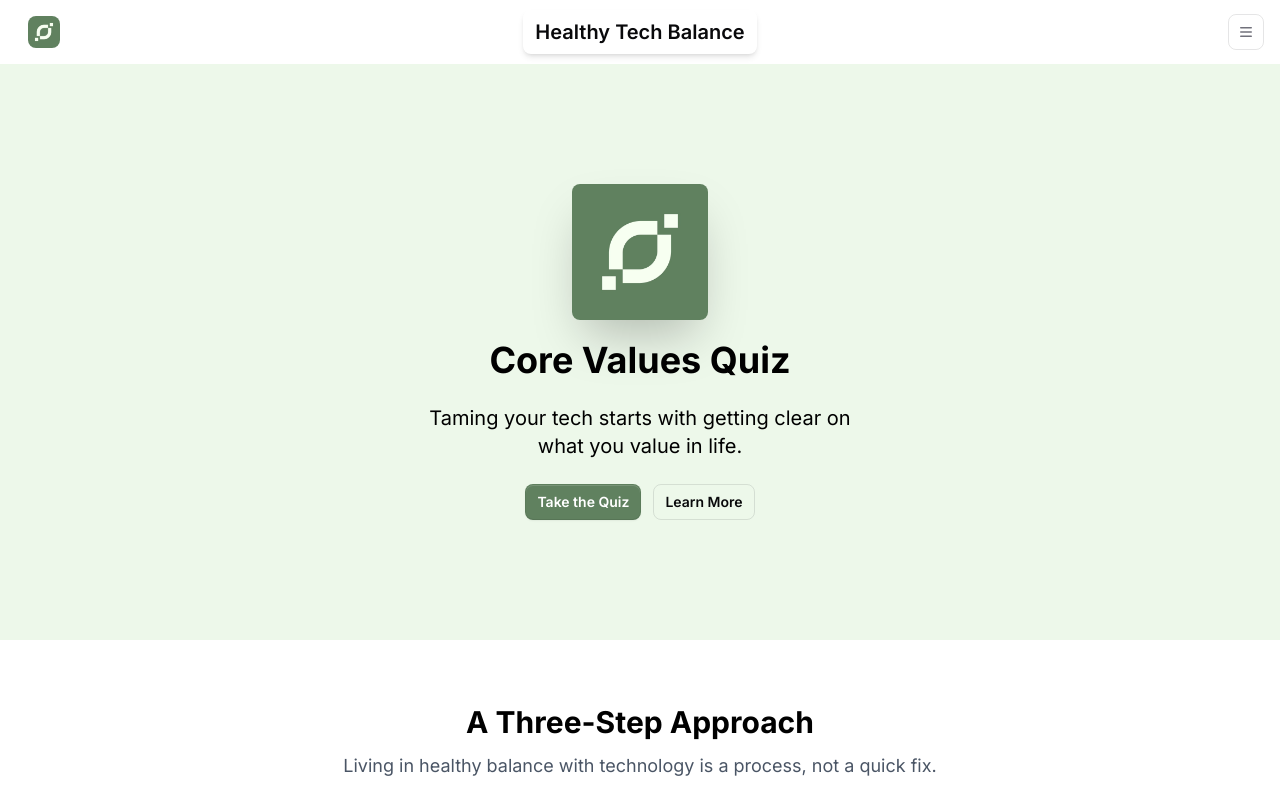
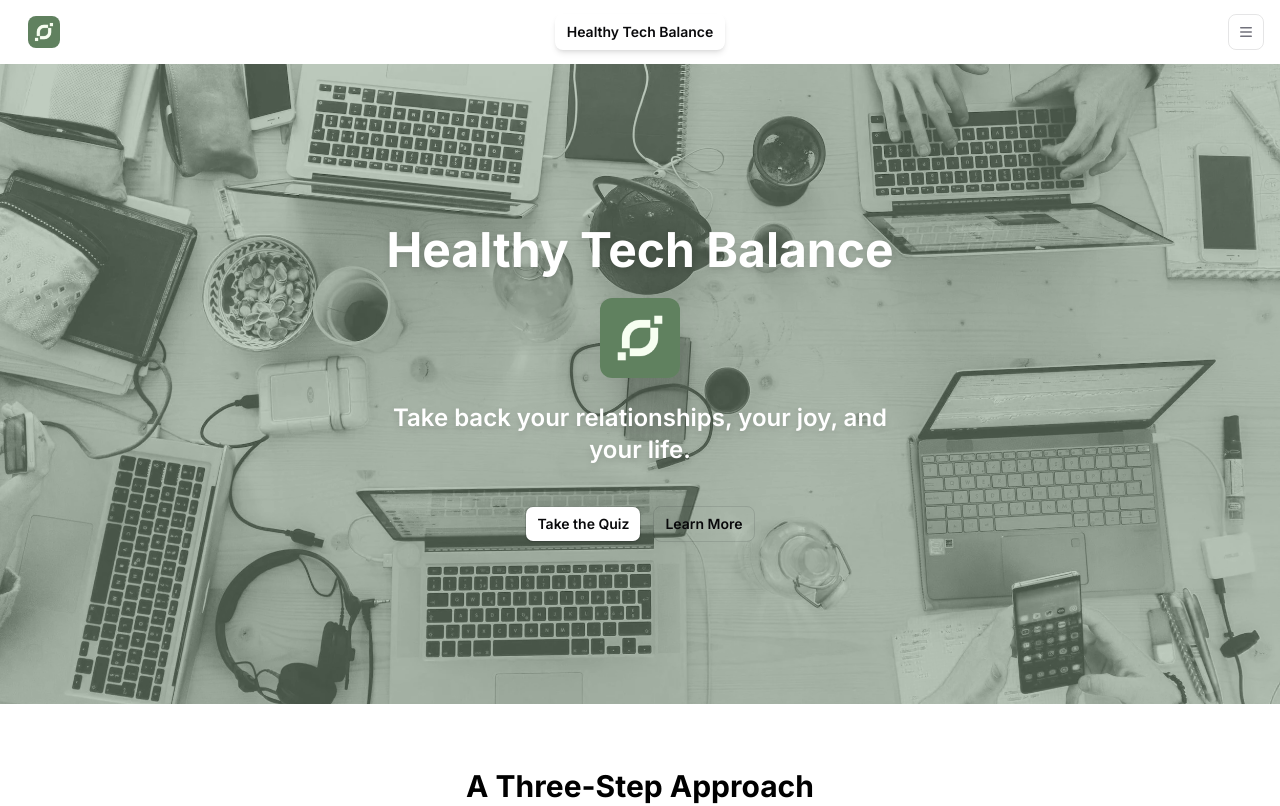
Before and after one commit to lukeludlow/healthy-tech-values, a React (Vite) app: page / in a window 1280 px wide. Shown: the top 806 px of the page. Built offline with nearby package versions, Linux system fonts and the light colour scheme.

Commit message:
update home hero

```diff
--- a/src/components/navbar/HealthyValuesButton.tsx
+++ b/src/components/navbar/HealthyValuesButton.tsx
@@ -1,6 +1,6 @@
 import { useNavigate } from "react-router";
 import { Button } from "@/components/catalyst-ui-kit/button.tsx";
-import { Heading } from "@/components/catalyst-ui-kit/heading.tsx";
+import { Subheading } from "@/components/catalyst-ui-kit/heading.tsx";
 
 export default function HealthyValuesButton() {
     const navigate = useNavigate();
@@ -11,7 +11,7 @@ export default function HealthyValuesButton() {
             className="text-xl font-medium shadow-md"
             onClick={() => navigate("/")}
         >
-            <Heading>Healthy Tech Balance</Heading>
+            <Subheading>Healthy Tech Balance</Subheading>
         </Button>
     );
 }
--- a/src/pages/home/HomeHero.tsx
+++ b/src/pages/home/HomeHero.tsx
@@ -14,25 +14,41 @@ export default function HomeHero() {
         useAtom(isQuizInProgressAtom);
     const [, setCurrentQuestionIndex] = useAtom(currentQuestionIndexAtom);
 
+    function handleStartQuiz() {
+        if (!isQuizInProgress) {
+            setIsQuizInProgress(true);
+            setCurrentQuestionIndex(0);
+        }
+        navigate("/quiz");
+    }
+
     return (
-        <div className="flex items-center justify-center bg-base-200 min-h-[calc(80vh-4rem)]">
-            <div className="text-center flex flex-col items-center">
-                <div className="max-w-md">
-                    <div className={"flex justify-center mb-5"}>
+        <div className="relative min-h-[80vh] flex items-center justify-center overflow-hidden">
+            {/* Background photo */}
+            <img
+                src="/images/htb-image-asset.webp"
+                alt=""
+                aria-hidden="true"
+                className="absolute inset-0 w-full h-full object-cover"
+            />
+            {/* Green brand overlay */}
+            <div className="absolute inset-0 bg-primary/40" />
+            {/* Content */}
+            <div className="relative z-10 text-center py-20 px-6 flex flex-col items-center">
+                <h1 className="text-5xl font-bold text-white drop-shadow-md">
+                    Healthy Tech Balance
+                </h1>
                 <img
                     src={logoIcon}
-                            alt="Healthy Values Logo"
-                            className="max-w-sm w-34 rounded-lg shadow-2xl"
+                    alt="Healthy Tech Balance logo"
+                    className="h-20 w-20 rounded-xl shadow-2xl my-6 object-contain"
                 />
-                    </div>
-                    <h1 className="text-4xl font-bold">Core Values Quiz</h1>
-                    <p className="py-6 text-xl">
-                        Taming your tech starts with getting clear on what you
-                        value in life.
+                <p className="text-2xl font-semibold text-white drop-shadow-md max-w-lg">
+                    Take back your relationships, your joy, and your life.
                 </p>
-                    <div className="flex flex-wrap justify-center gap-3">
+                <div className="flex flex-wrap justify-center gap-3 mt-10">
                     <Button
-                            color="primary"
+                        color="white"
                         className="px-8 py-3 text-base"
                         onClick={handleStartQuiz}
                     >
@@ -41,21 +57,12 @@ export default function HomeHero() {
                     <Button
                         outline
                         href="/learn"
-                            className="px-8 py-3 text-base"
+                        className="px-8 py-3 text-base text-white border-white hover:bg-white/10"
                     >
                         Learn More
                     </Button>
                 </div>
             </div>
         </div>
-        </div>
     );
-
-    function handleStartQuiz() {
-        if (!isQuizInProgress) {
-            setIsQuizInProgress(true);
-            setCurrentQuestionIndex(0);
 }
-        navigate("/quiz");
-    }
-}
```
Also changed, not shown: public/images/htb-image-asset.webp (added). Lines whose indentation alone changed are shown as unchanged.
